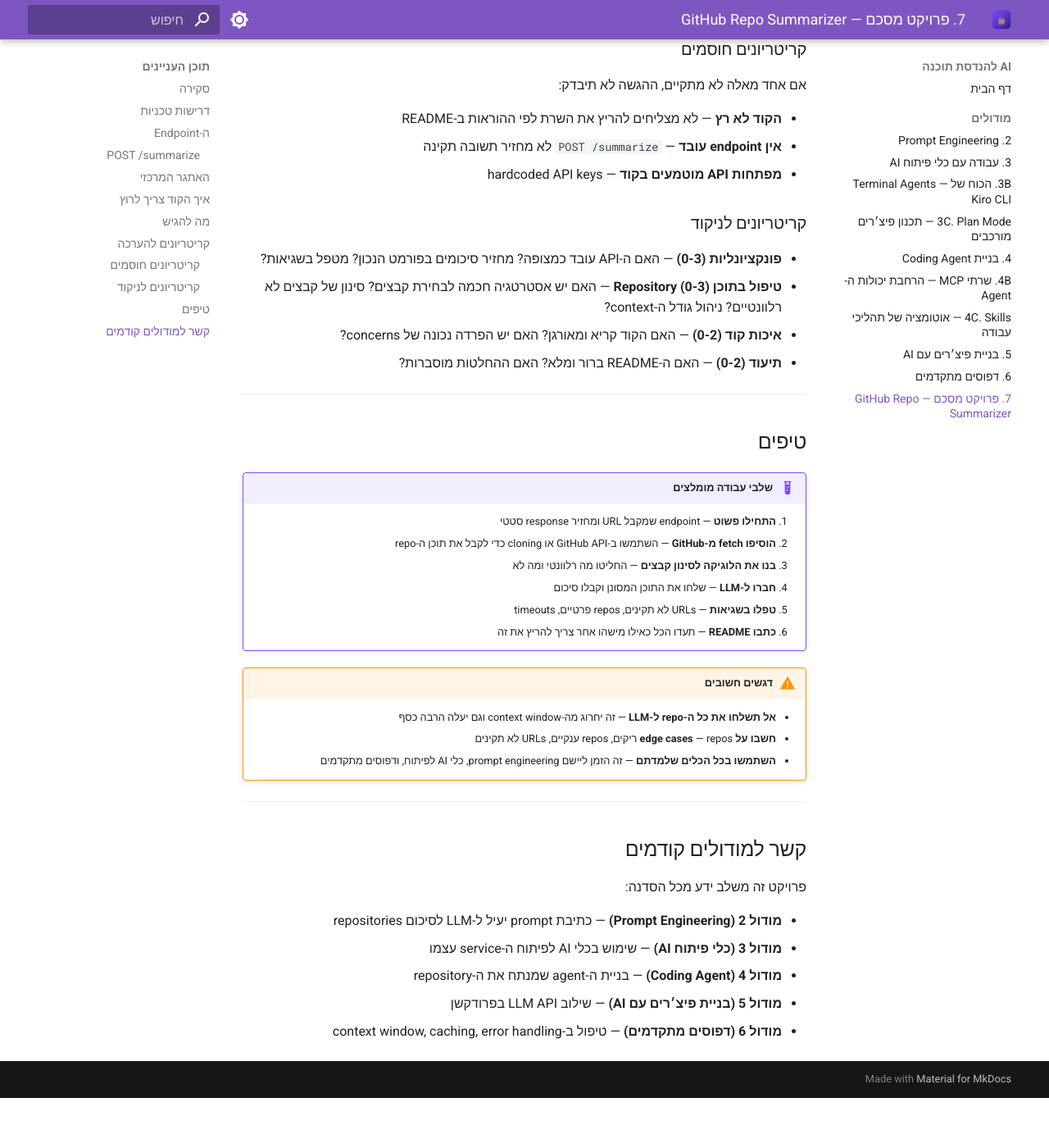
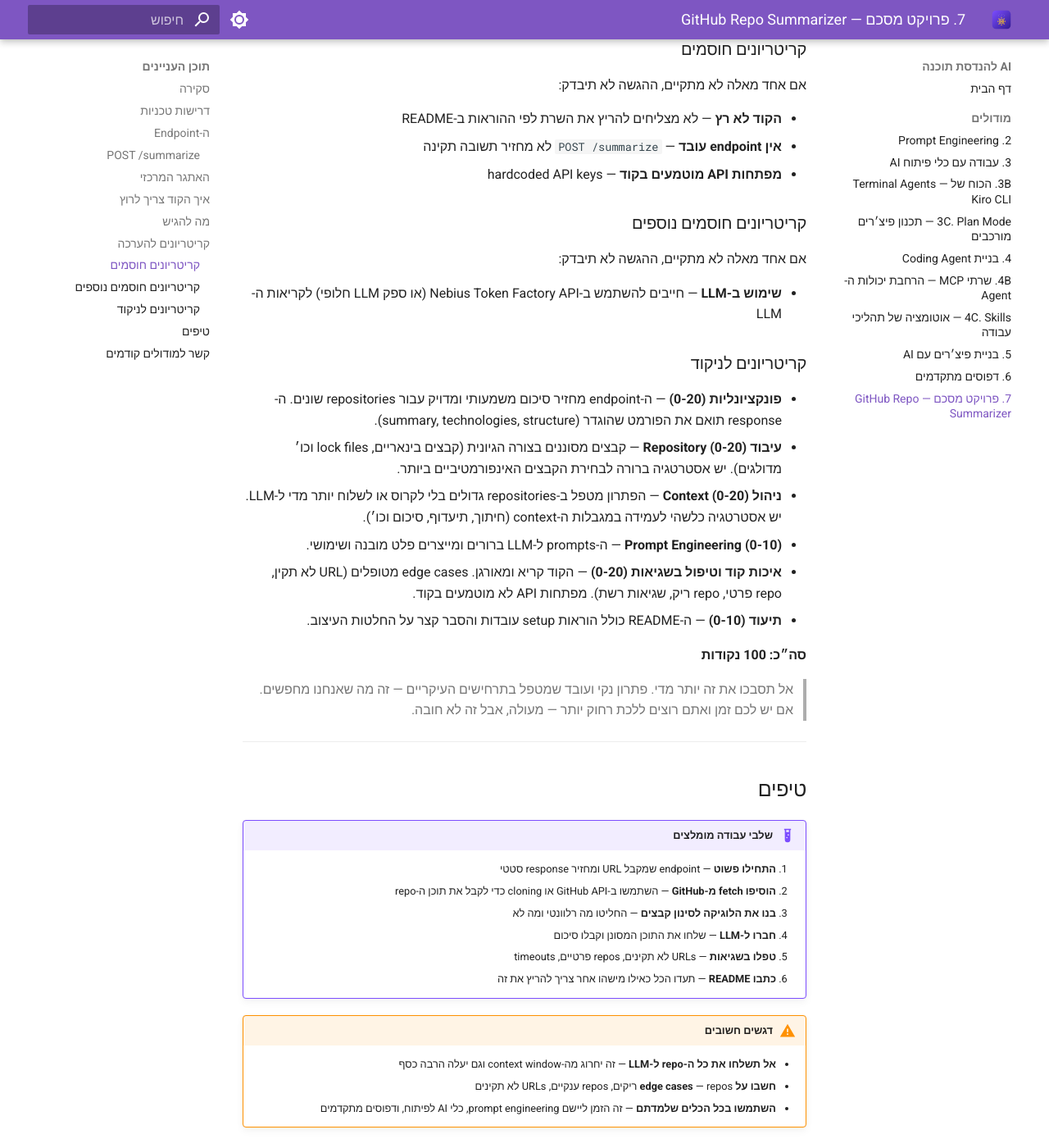
Before and after one commit to tzvimg/ai-course-workshop, an MkDocs documentation site: the page built from docs/modules/08-final-project.md, in a window 1280 px wide and 1400 px high, scrolled down 2988 px. Shown: the whole window at 82% size. Built offline with MkDocs 1.6.1 and Material for MkDocs 9.7.7, drawn with Linux system fonts in a browser that asks for light colours; before the commit the page ends 4327 px from its top, so only the background shows below that.

Commit message:
Update final project scoring: detailed 100-point scale with blocking criteria
Co-Authored-By: Claude Opus 4.6 <noreply@anthropic.com>

```diff
--- a/docs/modules/08-final-project.md
+++ b/docs/modules/08-final-project.md
@@ -120,12 +120,24 @@ curl -X POST http://localhost:8000/summarize \
 - **אין endpoint עובד** — `POST /summarize` לא מחזיר תשובה תקינה
 - **מפתחות API מוטמעים בקוד** — hardcoded API keys
 
+### קריטריונים חוסמים נוספים
+
+אם אחד מאלה לא מתקיים, ההגשה לא תיבדק:
+
+- **שימוש ב-LLM** — חייבים להשתמש ב-Nebius Token Factory API (או ספק LLM חלופי) לקריאות ה-LLM
+
 ### קריטריונים לניקוד
 
-- **פונקציונליות (0-3)** — האם ה-API עובד כמצופה? מחזיר סיכומים בפורמט הנכון? מטפל בשגיאות?
-- **טיפול בתוכן Repository (0-3)** — האם יש אסטרטגיה חכמה לבחירת קבצים? סינון של קבצים לא רלוונטיים? ניהול גודל ה-context?
-- **איכות קוד (0-2)** — האם הקוד קריא ומאורגן? האם יש הפרדה נכונה של concerns?
-- **תיעוד (0-2)** — האם ה-README ברור ומלא? האם ההחלטות מוסברות?
+- **פונקציונליות (0-20)** — ה-endpoint מחזיר סיכום משמעותי ומדויק עבור repositories שונים. ה-response תואם את הפורמט שהוגדר (summary, technologies, structure).
+- **עיבוד Repository (0-20)** — קבצים מסוננים בצורה הגיונית (קבצים בינאריים, lock files וכו׳ מדולגים). יש אסטרטגיה ברורה לבחירת הקבצים האינפורמטיביים ביותר.
+- **ניהול Context (0-20)** — הפתרון מטפל ב-repositories גדולים בלי לקרוס או לשלוח יותר מדי ל-LLM. יש אסטרטגיה כלשהי לעמידה במגבלות ה-context (חיתוך, תיעדוף, סיכום וכו׳).
+- **Prompt Engineering (0-10)** — ה-prompts ל-LLM ברורים ומייצרים פלט מובנה ושימושי.
+- **איכות קוד וטיפול בשגיאות (0-20)** — הקוד קריא ומאורגן. edge cases מטופלים (URL לא תקין, repo פרטי, repo ריק, שגיאות רשת). מפתחות API לא מוטמעים בקוד.
+- **תיעוד (0-10)** — ה-README כולל הוראות setup עובדות והסבר קצר על החלטות העיצוב.
+
+**סה״כ: 100 נקודות**
+
+> אל תסבכו את זה יותר מדי. פתרון נקי ועובד שמטפל בתרחישים העיקריים — זה מה שאנחנו מחפשים. אם יש לכם זמן ואתם רוצים ללכת רחוק יותר — מעולה, אבל זה לא חובה.
 
 ---
 
```
